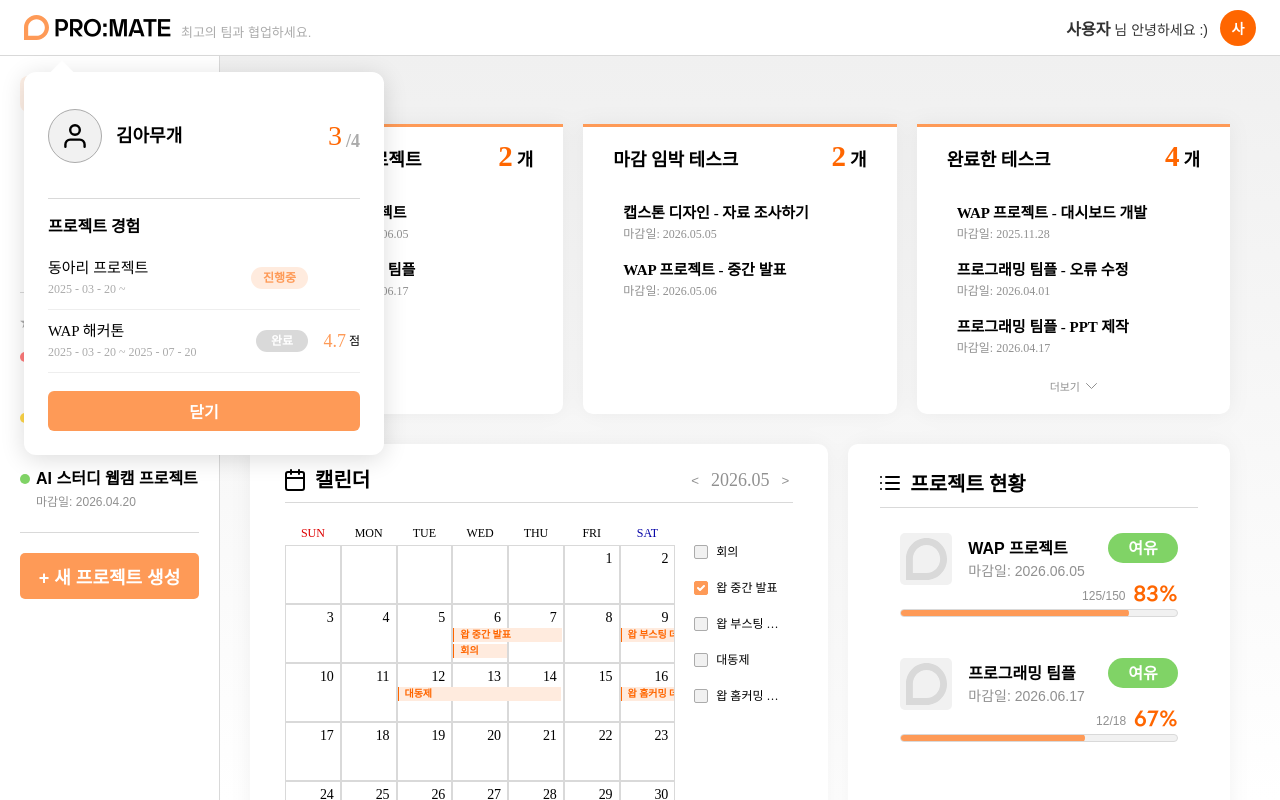
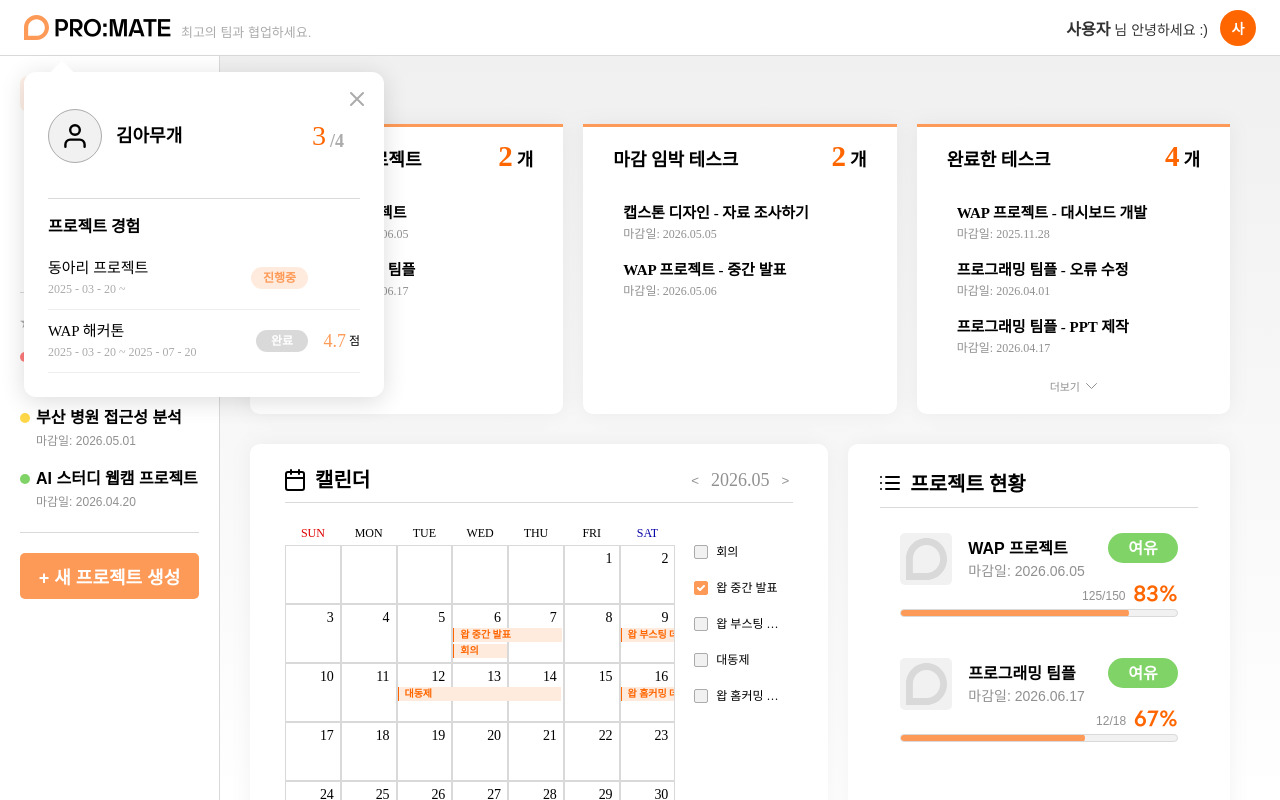
Before and after one commit to pknu-wap/promate, a React (Vite) app in the folder FE/: page / in a window 1280 px wide. Both pictures are taken after a click on the element "대시보드". Built offline with nearby package versions, Linux system fonts and the light colour scheme; no server answers; a web font is replaced by a local one.

Commit message:
style: 닫기 버튼을 X표시로 변경

```diff
--- a/FE/src/components/ProfileModal/ProfileModal.css
+++ b/FE/src/components/ProfileModal/ProfileModal.css
@@ -38,6 +38,36 @@
   justify-content: space-between;
   align-items: center;
   gap: 16px;
+  padding-right: 16px;
+}
+
+.profile-close-x-btn {
+  position: absolute;
+  top: 12px;
+  right: 12px;
+
+  display: flex;
+  justify-content: center;
+  align-items: center;
+
+  width: 30px;
+  height: 30px;
+  padding: 0;
+
+  background: transparent;
+  border: none;
+  cursor: pointer;
+  border-radius: 30%;
+  transition: background-color 0.2s ease-in-out;
+}
+
+.profile-close-x-btn:hover {
+  background-color: #f1f1f1;
+}
+
+.profile-close-x-btn img {
+  width: 24px;
+  height: 24px;
 }
 
 .profile-user-info {
--- a/FE/src/components/ProfileModal/ProfileModal.jsx
+++ b/FE/src/components/ProfileModal/ProfileModal.jsx
@@ -1,6 +1,7 @@
 import React from "react";
 import "./ProfileModal.css";
 import profileIcon from "../../assets/icons/profileIcon.svg";
+import closeIcon from "../../assets/icons/closeIcon.svg";
 
 function ProfileModal({ isOpen, onClose, user }) {
   if (!isOpen) return null;
@@ -25,6 +26,10 @@ function ProfileModal({ isOpen, onClose, user }) {
       <div className="profile-popover-backdrop" onClick={onClose} />
 
       <div className="profile-popover" onClick={(e) => e.stopPropagation()}>
+        <button className="profile-close-x-btn" onClick={onClose} aria-label="닫기">
+            <img src={closeIcon} alt="닫기 아이콘" />
+        </button>
+
         <div className="profile-popover-header">
           <div className="profile-user-info">
             <div className="profile-avatar">
@@ -75,9 +80,6 @@ function ProfileModal({ isOpen, onClose, user }) {
             ))}
           </div>
         </div>
-        <button type="button" className="profile-popover-close-btn" onClick={onClose}>
-          닫기
-        </button>
       </div>
     </>
   );
```
Also changed, not shown: FE/src/assets/icons/closeIcon.svg (added).
